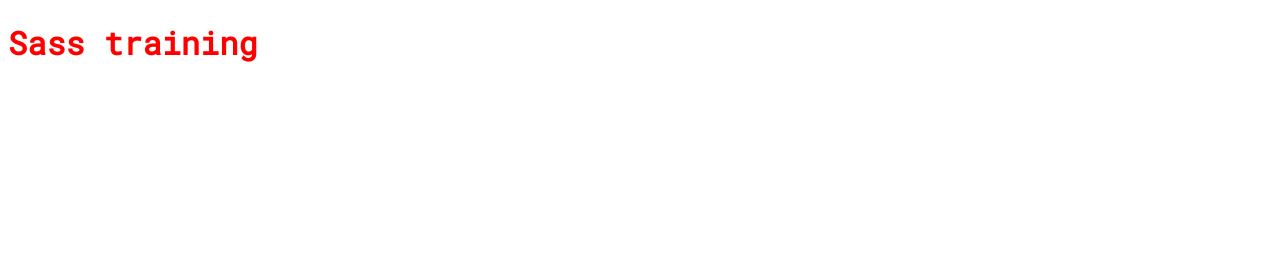
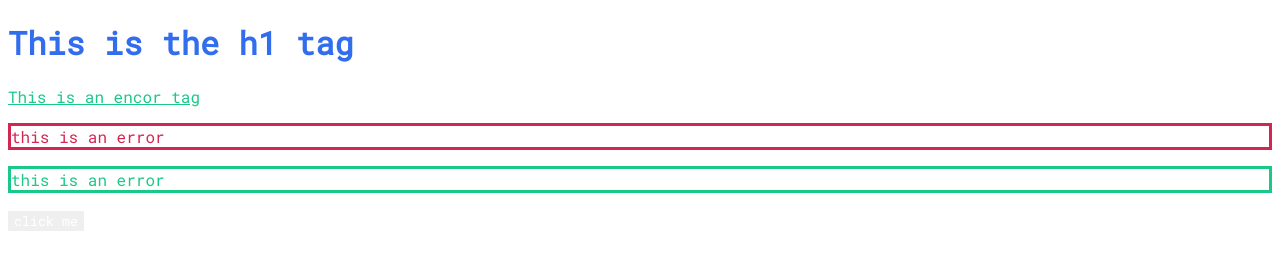
Before and after one commit to WEBundle-xyz/Sass, a website: page index.html in a window 1280 px wide. Drawn offline with Linux system fonts and the light colour scheme.

Commit message:
Using variables and theme colors

```diff
--- a/index.html
+++ b/index.html
@@ -1,13 +1,17 @@
 <!DOCTYPE html>
 <html lang="en">
-<head>
-  <meta charset="UTF-8">
-  <meta http-equiv="X-UA-Compatible" content="IE=edge">
-  <meta name="viewport" content="width=device-width, initial-scale=1.0">
-  <link rel="stylesheet" href="/index.css">
-  <title>Sass</title>
-</head>
-<body>
-  <h1>Sass training</h1>
-</body>
+	<head>
+		<meta charset="UTF-8" />
+		<meta http-equiv="X-UA-Compatible" content="IE=edge" />
+		<meta name="viewport" content="width=device-width, initial-scale=1.0" />
+		<link rel="stylesheet" href="/index.css" />
+		<title>Sass</title>
+	</head>
+	<body>
+		<h1>This is the h1 tag</h1>
+		<a href="#">This is an encor tag</a>
+		<p class="error">this is an error</p>
+		<p class="notification">this is an error</p>
+		<button>click me</button>
+	</body>
 </html>
--- a/index.scss
+++ b/index.scss
@@ -1,9 +1,8 @@
 @import url('https://fonts.googleapis.com/css2?family=Roboto+Mono&display=swap');
-
 
 * {
 	box-sizing: border-box;
-font-family: 'Roboto Mono', monospace;
+	font-family: 'Roboto Mono', monospace;
 }
 
 html {
@@ -11,3 +10,38 @@
 	padding: 0;
 	color: red;
 }
+
+// variables
+
+// theme colors
+
+$primary: #326dee;
+$secondary: #1ac888;
+$error: #d32752;
+$info: #f6c32c;
+
+h1 {
+	color: $primary;
+}
+
+a {
+	color: $secondary;
+}
+
+button {
+	color: white;
+	border: 0;
+	border-style: solid;
+}
+
+.error {
+	color: $error;
+	border-color: $error;
+	border-style: solid;
+}
+
+.notification {
+	color: $secondary;
+	border-color: $secondary;
+	border-style: solid;
+}
```
Also changed, not shown: index.css, 1 other file.
